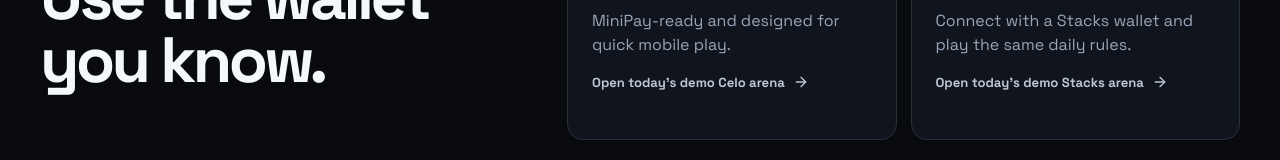
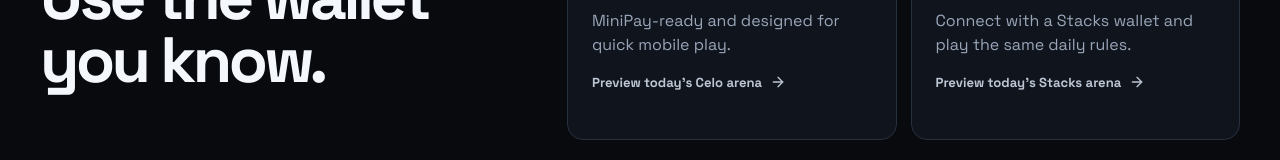
Before and after one commit to ovibes/patchrush, a Next.js app: page / in a window 1280 px wide. Shown: the part 2306-2466 px from the top of the page. Built offline with nearby package versions, Linux system fonts and the light colour scheme; no server answers.

Commit message:
Polish demo arena CTA copy

```diff
--- a/app/page.tsx
+++ b/app/page.tsx
@@ -23,10 +23,16 @@
   );
   const stacksNetworkLabel =
     publicEnv.stacksNetwork === "mainnet" ? "Stacks Mainnet" : "Stacks Testnet";
-  const celoArenaLabel = `Open today's ${celoReady ? "live" : "demo"} Celo arena`;
-  const stacksArenaLabel = `Open today's ${stacksReady ? "live" : "demo"} Stacks arena`;
-  const celoArenaCta = `Open today's ${celoReady ? "live" : "demo"} Celo arena`;
-  const stacksArenaCta = `Open today's ${stacksReady ? "live" : "demo"} Stacks arena`;
+  const celoArenaLabel = celoReady
+    ? "Open today's live Celo arena"
+    : "Preview today's Celo arena";
+  const stacksArenaLabel = stacksReady
+    ? "Open today's live Stacks arena"
+    : "Preview today's Stacks arena";
+  const celoArenaCta = celoReady ? "Open today's live Celo arena" : "Preview today's Celo arena";
+  const stacksArenaCta = stacksReady
+    ? "Open today's live Stacks arena"
+    : "Preview today's Stacks arena";
 
   return (
     <div className="landing-page">
```
